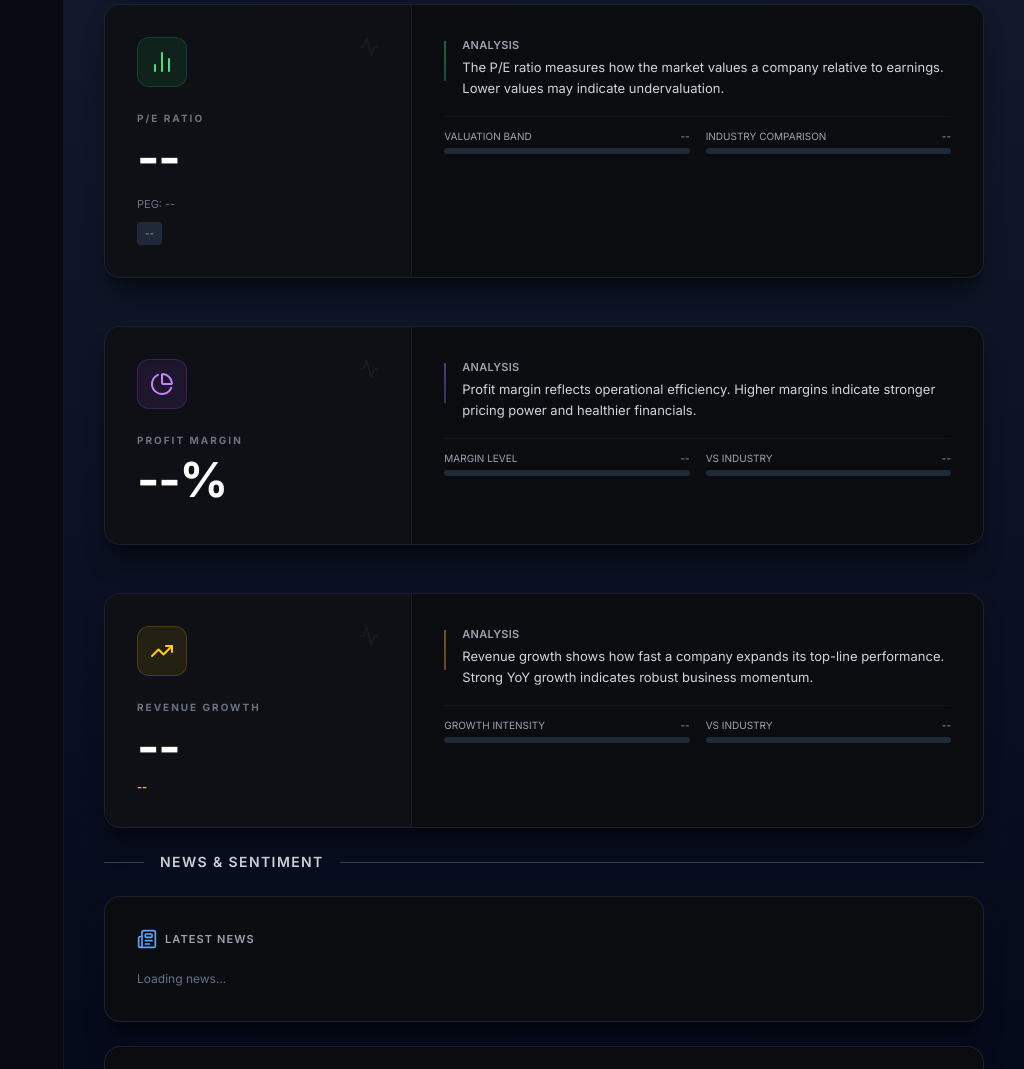
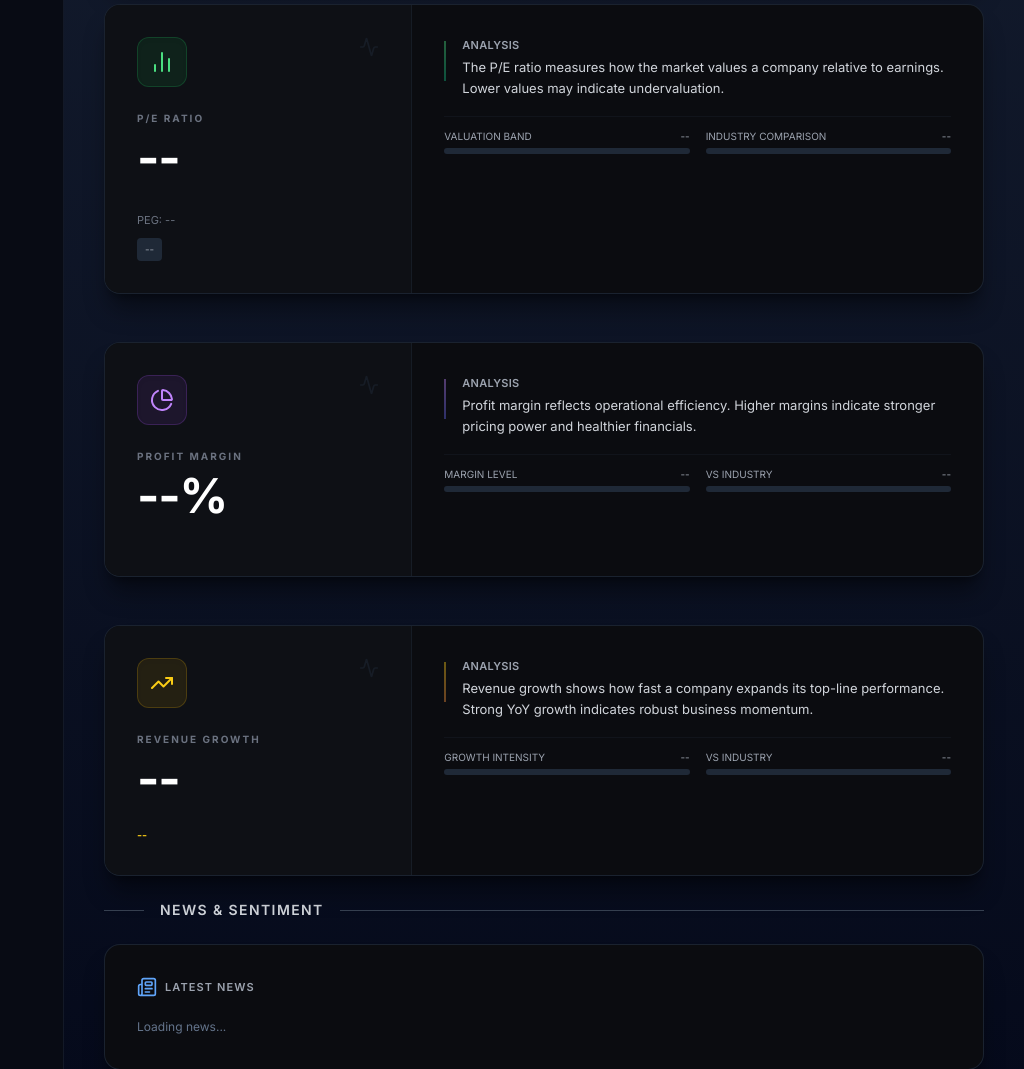
Before and after one commit to larsender1/valueradar, a Flask app: template templates/dashboard.html in a window 1280 px wide. Shown: the part 1224-2293 px from the top of the page, without its empty margins (256-1280 px from the left). Run offline with Flask 3, Linux system fonts and the light colour scheme; the template is opened without the code that fills it, so the values that code supplies are empty; some libraries are stand-ins or nearby versions.

Commit message:
Fix KPI font sizes and unify spacing

```diff
--- a/templates/dashboard.html
+++ b/templates/dashboard.html
@@ -504,7 +504,7 @@
                                     <span id="val-pe"
                                         class="text-4xl lg:text-5xl font-bold text-white tracking-tight leading-none">--</span>
 
-                                    <div class="h-2"></div>
+                                    <div class="h-6"></div>
 
                                     <span id="sub-pe" class="text-[11px] text-gray-500">PEG: --</span>
                                     <div></div>
@@ -611,7 +611,7 @@
                                     <span id="val-margin"
                                         class="text-4xl lg:text-5xl font-bold text-white tracking-tight leading-none">--%</span>
 
-                                    <div class="h-2"></div>
+                                    <div class="h-6"></div>
                                 </div>
                             </div>
 
@@ -692,7 +692,7 @@
 
                             <!-- LEFT -->
                             <div class="lg:w-[35%] p-6 lg:p-8 flex flex-col justify-between
-               border-b lg:border-b-0 lg:border-r border-gray-800/50 bg-[#0e1015]">
+    border-b lg:border-b-0 lg:border-r border-gray-800/50 bg-[#0e1015]">
 
                                 <div class="flex justify-between items-start mb-6">
                                     <div
@@ -710,12 +710,13 @@
                                     <span id="val-growth"
                                         class="text-4xl lg:text-5xl font-bold text-white tracking-tight leading-none">--</span>
 
-                                    <div class="h-2"></div>
+                                    <div class="h-6"></div>
 
                                     <span id="val-growth-badge"
                                         class="text-[11px] text-yellow-400 font-semibold block">--</span>
                                 </div>
                             </div>
+
 
                             <!-- RIGHT -->
                             <div class="flex-1 p-6 lg:p-8 relative">
```
